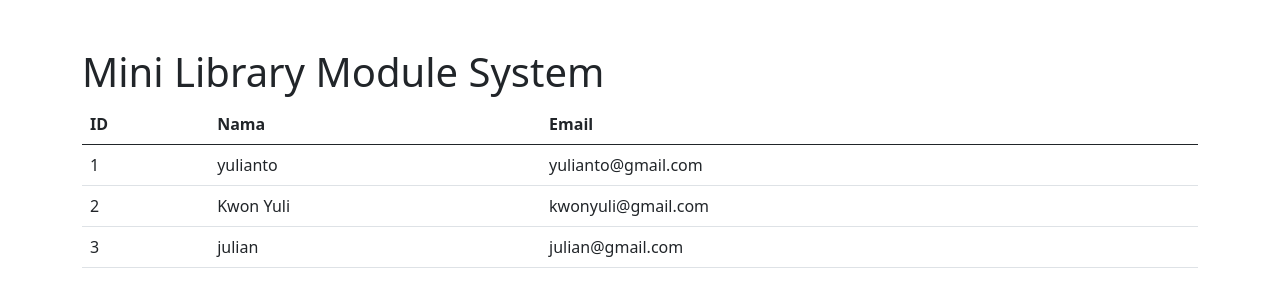
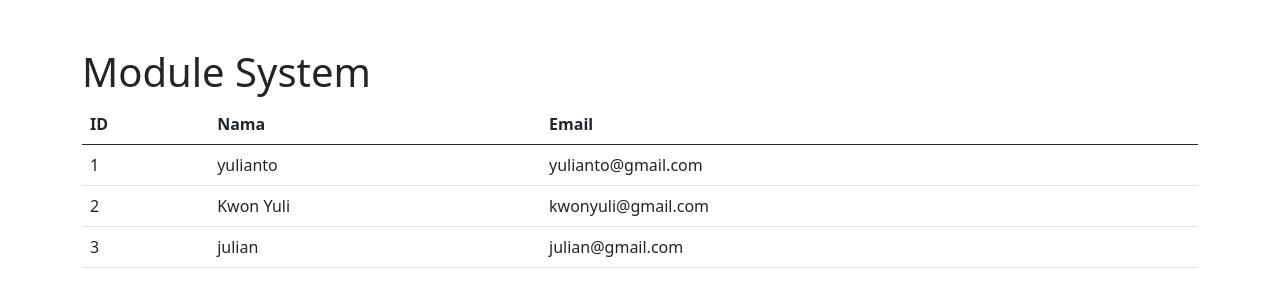
Before and after one commit to yuliantocode93/simple-module-system, a plain HTML site: page index.html in a window 1280 px wide. Drawn offline with nearby package versions, Linux system fonts and the light colour scheme.

Commit message:
forth commit

```diff
--- a/index.html
+++ b/index.html
@@ -12,7 +12,7 @@
 <body>
 
     <div class="container mt-5">
-        <h1>Mini Library Module System</h1>
+        <h1>Module System</h1>
         <table class="table">
             <thead>
                 <tr>
```
